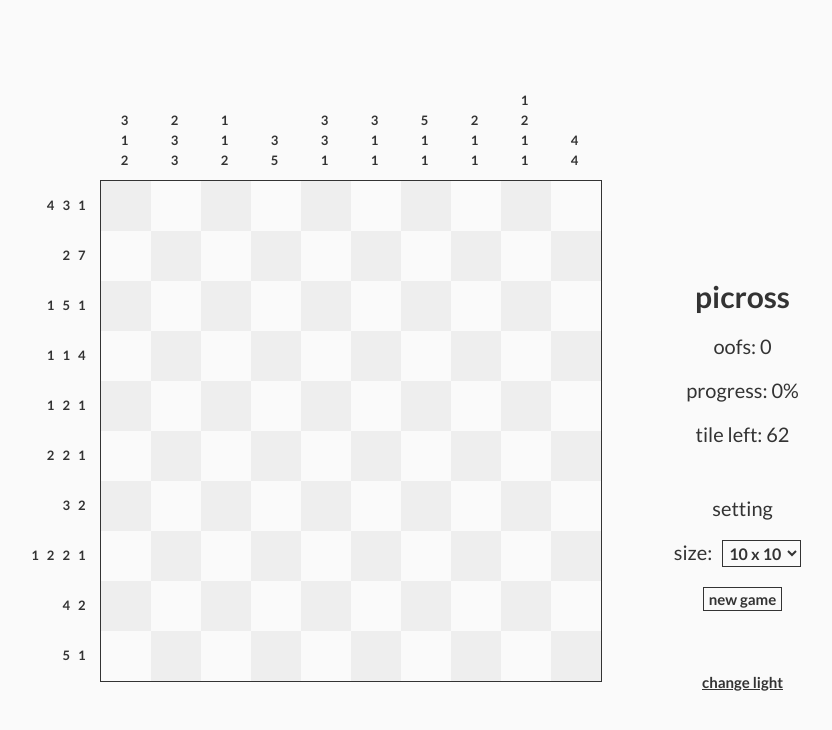
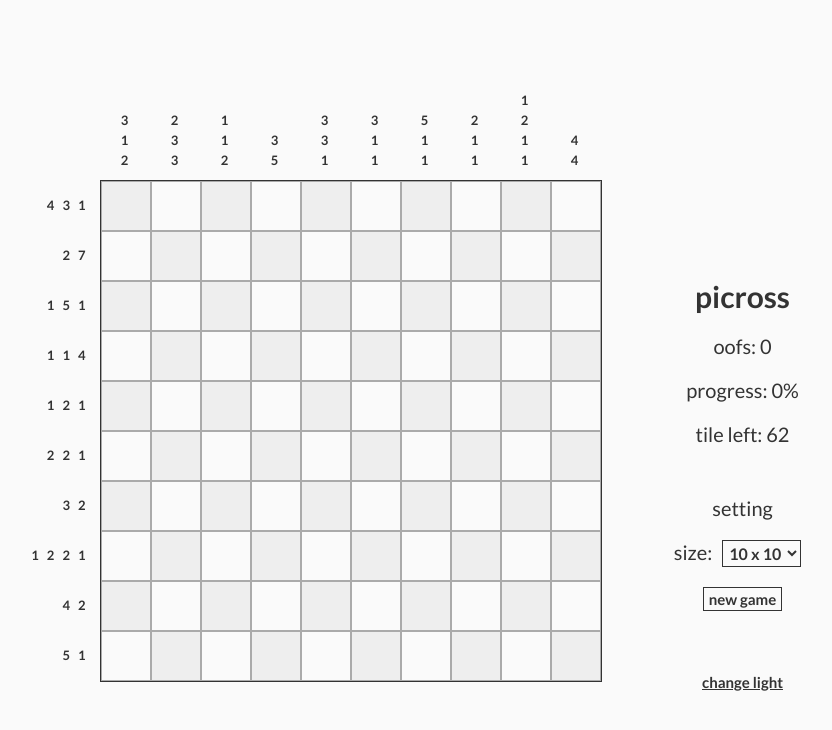
Before and after one commit to Geetguud/picross, a React (Create React App) app: page / in a window 1280 px wide. Shown: the top 730 px of the page, without its empty margins (245-1077 px from the left). Built offline with nearby package versions, Linux system fonts and the light colour scheme.

Commit message:
Add tile grid

```diff
--- a/src/components/board.css
+++ b/src/components/board.css
@@ -10,7 +10,10 @@
     box-sizing: content-box;
 }
 
-.tile { cursor: pointer; }
+.tile {
+    cursor: pointer;
+    border: 0.01px solid var(--darkerlight);
+}
 
 .checker { background-color: var(--light); }
 
@@ -23,7 +26,7 @@
 
 .oof {
     color: var(--light);
-    font-size: 1.5rem;
+    font-size: calc(var(--size) / 2rem);
     background-color: var(--lightdark);
 }
 
```
